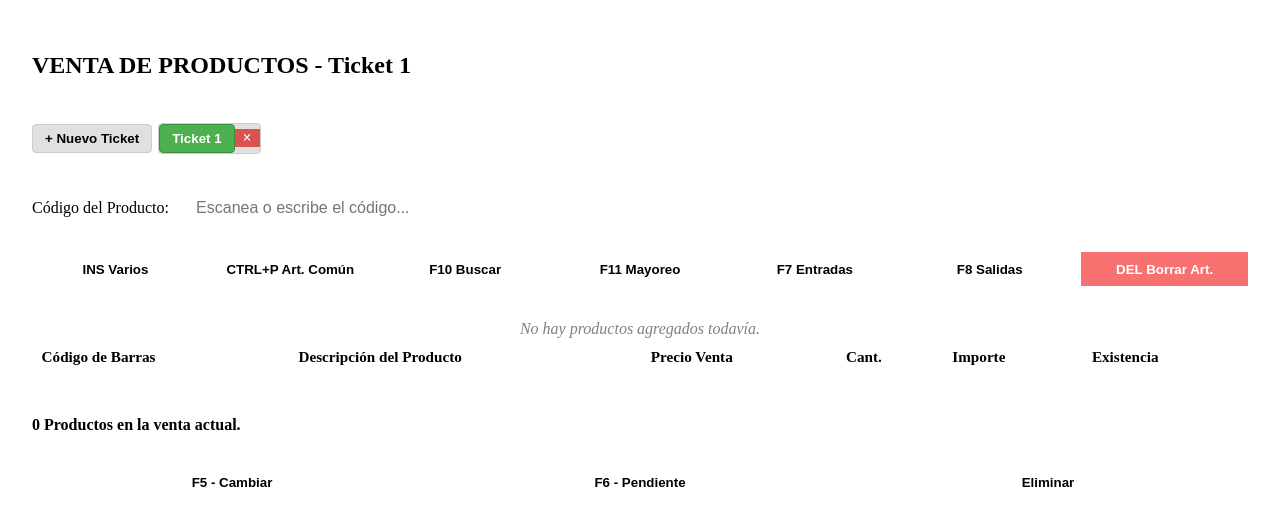
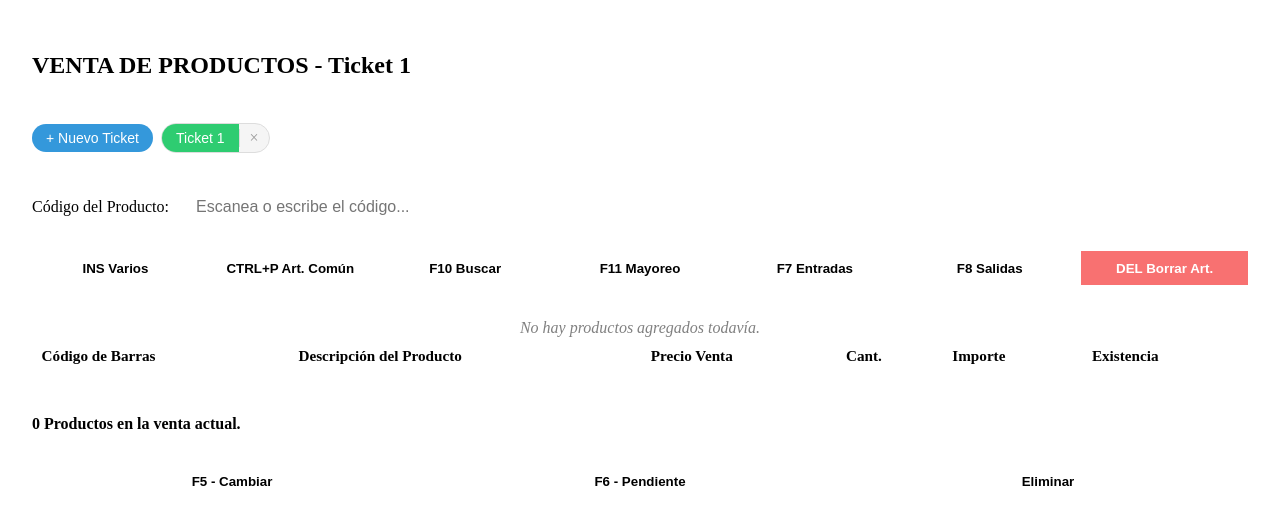
Before and after one commit to LuisLeyva8/punto_venta_perfumeria, a plain HTML site: page frontend/views/ventas.html in a window 1280 px wide. Shown: the top 512 px of the page. Drawn offline with Linux system fonts and the light colour scheme; files that its build step writes are made by us from their sources.

Commit message:
clientes y ventas

```diff
--- a/frontend/css/ventas.css
+++ b/frontend/css/ventas.css
@@ -223,74 +223,67 @@
 #lista-venta tr.descuento-mayoreo {
   background-color: #d4f1f9; /* Azul clarito para descuentos */
 }
-
-
 #ticket-tabs {
   display: flex;
-  gap: 6px;
-  margin-bottom: 10px;
+  gap: 8px;
   flex-wrap: wrap;
-}
-
-#ticket-tabs button {
-  background-color: #e0e0e0;
-  border: 1px solid #ccc;
-  padding: 6px 12px;
-  border-radius: 4px;
-  cursor: pointer;
-  font-weight: bold;
-  transition: background-color 0.2s;
-}
-
-#ticket-tabs button:hover {
-  background-color: #d0d0d0;
-}
-
-#ticket-tabs button.active {
-  background-color: #4CAF50;
-  color: white;
-  border-color: #3e8e41;
-}
-
-#ticket-tabs {
-  display: flex;
-  flex-wrap: wrap;
-  gap: 6px;
-  margin-bottom: 10px;
+  margin-bottom: 14px;
   align-items: center;
 }
 
 .ticket-tab {
   display: flex;
   align-items: center;
-  background-color: #e0e0e0;
-  border: 1px solid #ccc;
-  border-radius: 4px;
-  overflow: hidden;
+  background-color: #f5f5f5;
+  border-radius: 999px;
+  border: 1px solid #ddd;
+  transition: background-color 0.3s, border-color 0.3s;
 }
 
 .ticket-tab .tab-button {
-  background: none;
+  background: transparent;
   border: none;
-  padding: 6px 12px;
+  padding: 6px 14px;
+  font-size: 14px;
+  color: #333;
+  font-weight: 500;
   cursor: pointer;
-  font-weight: bold;
+  border-radius: 999px 0 0 999px;
+  transition: background-color 0.3s, color 0.3s;
 }
 
 .ticket-tab .tab-button.active {
-  background-color: #4CAF50;
-  color: white;
+  background-color: #2ecc71;
+  color: #fff;
 }
 
 .ticket-tab .close-tab {
-  background-color: #d9534f;
-  color: white;
-  padding: 0 8px;
+  background: transparent;
+  border: none;
+  color: #999;
+  padding: 0 10px;
+  font-size: 16px;
   cursor: pointer;
-  font-weight: bold;
-  user-select: none;
+  transition: color 0.2s ease;
+  border-left: 1px solid #ddd;
 }
 
 .ticket-tab .close-tab:hover {
-  background-color: #c9302c;
+  color: #e74c3c;
 }
+
+#ticket-tabs > button {
+  background-color: #3498db;
+  color: white;
+  border: none;
+  padding: 6px 14px;
+  border-radius: 999px;
+  font-size: 14px;
+  font-weight: 500;
+  cursor: pointer;
+  transition: background-color 0.3s;
+}
+
+#ticket-tabs > button:hover {
+  background-color: #2980b9;
+}
--- a/frontend/js/ventas.js
+++ b/frontend/js/ventas.js
@@ -474,3 +474,29 @@ function cerrarTicket(index, e) {
   currentTicket = Math.max(0, index - 1); // Cambia a uno anterior si cerraste el actual
   switchTicket(currentTicket);
 }
+
+
+function agregarOActualizarProducto(producto, cantidadAgregar) {
+  const ticket = tickets[currentTicket];
+  let encontrado = false;
+
+  for (let i = 0; i < ticket.length; i++) {
+    if (ticket[i].codigo === producto.codigo_barras) {
+      ticket[i].cantidad += cantidadAgregar;
+      encontrado = true;
+      break;
+    }
+  }
+
+  if (!encontrado) {
+    ticket.push({
+      codigo: producto.codigo_barras,
+      descripcion: producto.descripcion,
+      precio: parseFloat(producto.precio_venta),
+      cantidad: cantidadAgregar,
+      existencia: producto.cantidad
+    });
+  }
+
+  renderTicket();
+}
```
